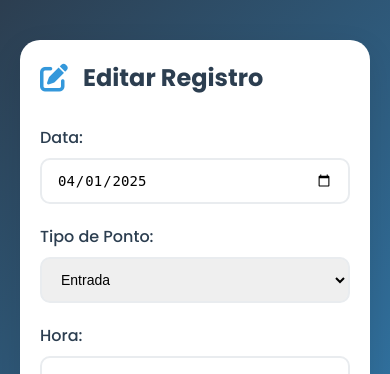
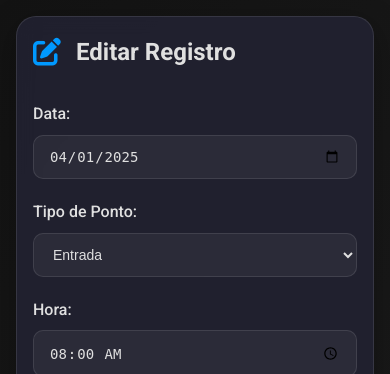
Before and after one commit to Trindadelucas0/projeto2025, a PHP site: page /editar-registro.php?id=27 in a window 390 px wide. Shown: the top 374 px of the page. Run offline with PHP 8.4, Linux system fonts and the light colour scheme; a user stored in the database is signed in; data comes from the database, SQL or seed files in the repository.

Commit message:
configurçõa estilo

```diff
--- a/editar-registro.php
+++ b/editar-registro.php
@@ -57,26 +57,73 @@ $registro = $stmt->get_result()->fetch_assoc();
     <title>Editar Registro</title>
     <link rel="preconnect" href="https://fonts.googleapis.com">
     <link rel="preconnect" href="https://fonts.gstatic.com" crossorigin>
-    <link href="https://fonts.googleapis.com/css2?family=Poppins:wght@400;500;600;700&display=swap" rel="stylesheet">
+    <link href="https://fonts.googleapis.com/css2?family=Roboto:wght@300;400;500;700&display=swap" rel="stylesheet">
     <link rel="stylesheet" href="https://cdnjs.cloudflare.com/ajax/libs/font-awesome/6.0.0/css/all.min.css">
     <style>
-        body {
-            font-family: 'Poppins', sans-serif;
-            background: linear-gradient(135deg, #2c3e50 0%, #3498db 100%);
-            min-height: 100vh;
-            margin: 0;
-            padding: 40px 20px;
-            color: #2c3e50;
+        /* Variáveis de cores e estilos */
+        :root {
+            --primary-color: #0099ff;
+            --secondary-color: #0055ff;
+            --gradient: linear-gradient(130deg, #131313, #1c1c1c);
+            --gradient-primary: linear-gradient(45deg, #0099ff, #0055ff);
+            --gradient-dark: linear-gradient(130deg, #0a0a0a, #131313);
+            --text-color: #e0e0e0;
+            --light-text: #6c757d;
+            --background-color: #131313;
+            --card-bg: rgba(36, 36, 53, 0.8);
+            --card-shadow: 0 8px 32px rgba(0, 0, 0, 0.3);
+            --transition: all 0.4s cubic-bezier(0.4, 0, 0.2, 1);
+            --success-color: #00ff88;
+            --error-color: #ff4444;
+            --glass-bg: rgba(255, 255, 255, 0.05);
+            --glass-border: rgba(255, 255, 255, 0.1);
         }
 
+        /* Reset e estilos base */
+        * {
+            margin: 0;
+            padding: 0;
+            box-sizing: border-box;
+        }
+
+        body {
+            font-family: 'Roboto', sans-serif;
+            line-height: 1.6;
+            color: var(--text-color);
+            background: var(--gradient);
+            min-height: 100vh;
+            overflow-x: hidden;
+        }
+
+        /* Container principal */
         .container {
             max-width: 800px;
-            margin: 0 auto;
-            background: white;
+            margin: 2rem auto;
+            padding: 2rem;
+            background: var(--card-bg);
             border-radius: 20px;
-            padding: 30px;
-            box-shadow: 0 10px 30px rgba(0,0,0,0.1);
-            animation: fadeIn 0.5s ease;
+            box-shadow: var(--card-shadow);
+            border: 1px solid var(--glass-border);
+            backdrop-filter: blur(10px);
+            position: relative;
+            overflow: hidden;
+        }
+
+        .container::before {
+            content: '';
+            position: absolute;
+            top: 0;
+            left: 0;
+            right: 0;
+            height: 3px;
+            background: var(--gradient-primary);
+            transform: scaleX(0);
+            transform-origin: left;
+            transition: var(--transition);
+        }
+
+        .container:hover::before {
+            transform: scaleX(1);
         }
 
         .header {
@@ -89,23 +136,24 @@ $registro = $stmt->get_result()->fetch_assoc();
         .header h1 {
             margin: 0;
             font-size: 24px;
-            color: #2c3e50;
+            color: var(--text-color);
         }
 
         .header i {
-            color: #3498db;
+            color: var(--primary-color);
             font-size: 28px;
         }
 
         .mensagem {
-            background: #fff3f3;
-            color: #e74c3c;
+            background: rgba(255, 68, 68, 0.1);
+            color: var(--error-color);
             padding: 15px;
             border-radius: 10px;
             margin-bottom: 20px;
             display: flex;
             align-items: center;
             gap: 10px;
+            border-left: 4px solid var(--error-color);
         }
 
         .form-group {
@@ -115,38 +163,40 @@ $registro = $stmt->get_result()->fetch_assoc();
         .form-group label {
             display: block;
             margin-bottom: 8px;
-            color: #2c3e50;
+            color: var(--text-color);
             font-weight: 500;
         }
 
         .form-control {
             width: 100%;
             padding: 12px 15px;
-            border: 2px solid #e9ecef;
+            background: var(--glass-bg);
+            border: 1px solid var(--glass-border);
             border-radius: 10px;
             font-size: 14px;
-            transition: all 0.3s ease;
-            box-sizing: border-box;
+            color: var(--text-color);
+            transition: var(--transition);
         }
 
         .form-control:focus {
-            border-color: #3498db;
+            border-color: var(--primary-color);
             outline: none;
-            box-shadow: 0 0 0 3px rgba(52, 152, 219, 0.1);
+            box-shadow: 0 0 0 3px rgba(0, 153, 255, 0.1);
         }
 
         .foto-atual {
             margin: 20px 0;
             padding: 20px;
-            background: #f8f9fa;
+            background: var(--glass-bg);
             border-radius: 10px;
             text-align: center;
+            border: 1px solid var(--glass-border);
         }
 
         .foto-atual img {
             max-width: 200px;
             border-radius: 10px;
-            box-shadow: 0 5px 15px rgba(0,0,0,0.1);
+            box-shadow: var(--card-shadow);
         }
 
         .btn {
@@ -158,22 +208,23 @@ $registro = $stmt->get_result()->fetch_assoc();
             display: inline-flex;
             align-items: center;
             gap: 8px;
-            transition: all 0.3s ease;
+            transition: var(--transition);
         }
 
         .btn-primary {
-            background: linear-gradient(135deg, #3498db 0%, #2980b9 100%);
+            background: var(--gradient-primary);
             color: white;
         }
 
         .btn-secondary {
-            background: #e9ecef;
-            color: #2c3e50;
+            background: var(--glass-bg);
+            color: var(--text-color);
+            border: 1px solid var(--glass-border);
         }
 
         .btn:hover {
             transform: translateY(-2px);
-            box-shadow: 0 5px 15px rgba(0,0,0,0.1);
+            box-shadow: 0 5px 15px rgba(0, 153, 255, 0.3);
         }
 
         .btn-group {
@@ -182,14 +233,10 @@ $registro = $stmt->get_result()->fetch_assoc();
             margin-top: 30px;
         }
 
-        @keyframes fadeIn {
-            from { opacity: 0; transform: translateY(20px); }
-            to { opacity: 1; transform: translateY(0); }
-        }
-
         @media (max-width: 768px) {
             .container {
-                padding: 20px;
+                margin: 1rem;
+                padding: 1rem;
             }
 
             .btn-group {
```
Also changed, not shown: uploads/67f47e4dd7177-1393563 (1).png (added).
